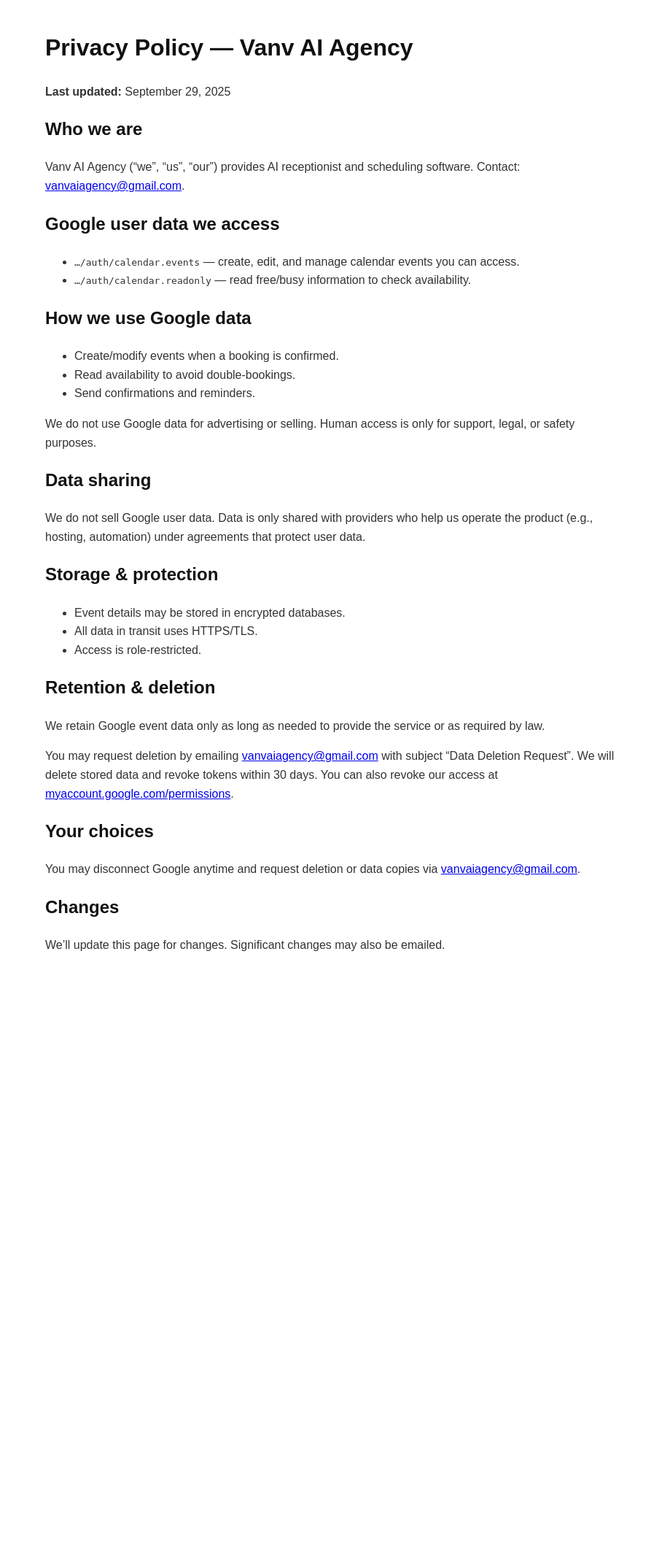
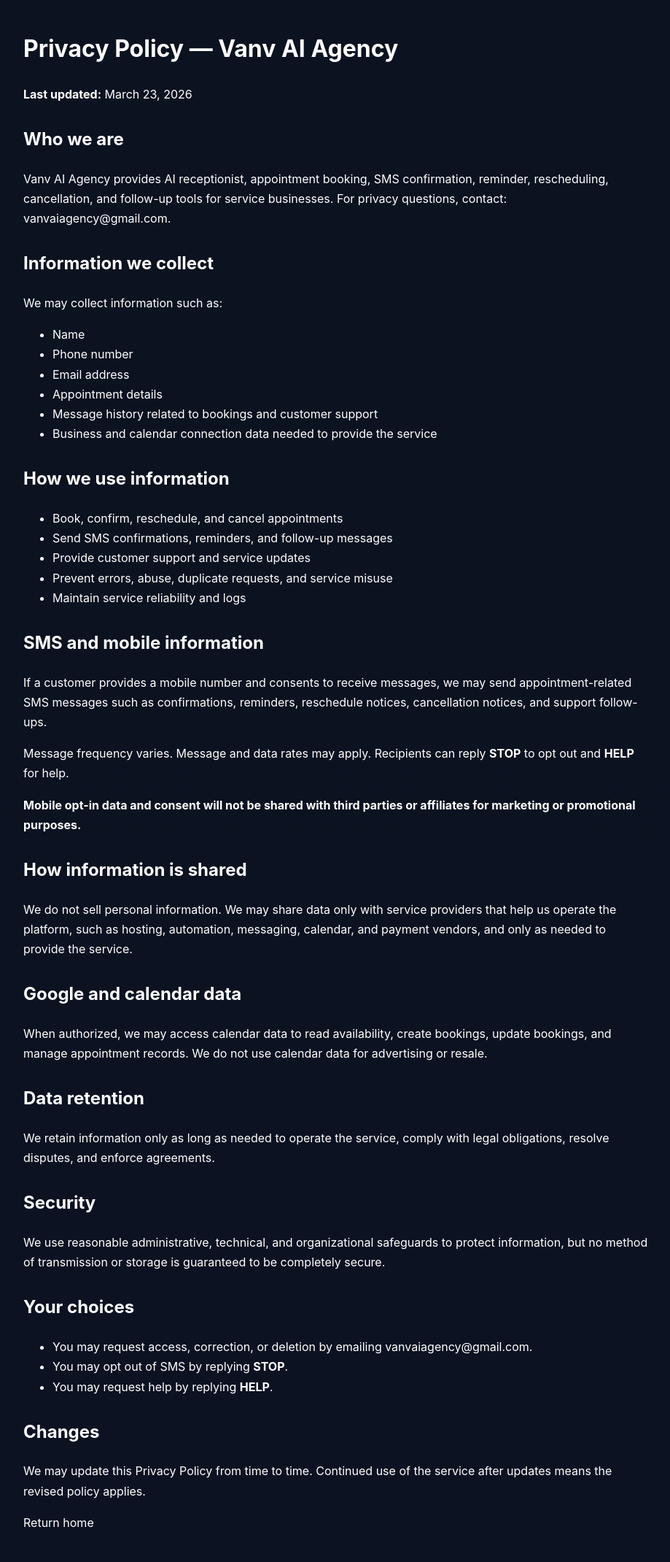
Before and after one commit to ProTmoney2231/vanv-ai-agency, a Flask app: page /privacy in a window 1280 px wide. Shown: the whole page at 73% size, without its empty margins (178-1097 px from the left). Before the commit the page ends 1303 px from the top, so only its background shows below. Run offline with Flask 3, Linux system fonts and the light colour scheme.

Commit message:
Update site for Twilio A2P compliance language

```diff
--- a/templates/privacy.html
+++ b/templates/privacy.html
@@ -1,52 +1,101 @@
-<!DOCTYPE html>
+<!doctype html>
 <html lang="en">
 <head>
-  <meta charset="UTF-8">
-  <title>Privacy Policy - Vanv AI Agency</title>
+  <meta charset="utf-8">
+  <meta name="viewport" content="width=device-width, initial-scale=1">
+  <title>Privacy Policy — Vanv AI Agency</title>
+  <link rel="stylesheet" href="{{ url_for('static', filename='site.css') }}">
   <style>
-    body { font-family: Arial, sans-serif; max-width: 800px; margin: 40px auto; line-height: 1.6; color: #333; }
-    h1, h2 { color: #111; }
+    .legal{max-width:900px;margin:40px auto;padding:0 20px;line-height:1.7}
+    .legal h1,.legal h2{margin-top:28px}
   </style>
 </head>
 <body>
+  <main class="legal">
     <h1>Privacy Policy — Vanv AI Agency</h1>
-  <p><strong>Last updated:</strong> September 29, 2025</p>
+    <p><strong>Last updated:</strong> March 23, 2026</p>
 
     <h2>Who we are</h2>
-  <p>Vanv AI Agency (“we”, “us”, “our”) provides AI receptionist and scheduling software. Contact: <a href="mailto:vanvaiagency@gmail.com">vanvaiagency@gmail.com</a>.</p>
+    <p>
+      Vanv AI Agency provides AI receptionist, appointment booking, SMS confirmation,
+      reminder, rescheduling, cancellation, and follow-up tools for service businesses.
+      For privacy questions, contact: <a href="mailto:vanvaiagency@gmail.com">vanvaiagency@gmail.com</a>.
+    </p>
 
-  <h2>Google user data we access</h2>
+    <h2>Information we collect</h2>
+    <p>We may collect information such as:</p>
     <ul>
-    <li><code>…/auth/calendar.events</code> — create, edit, and manage calendar events you can access.</li>
-    <li><code>…/auth/calendar.readonly</code> — read free/busy information to check availability.</li>
+      <li>Name</li>
+      <li>Phone number</li>
+      <li>Email address</li>
+      <li>Appointment details</li>
+      <li>Message history related to bookings and customer support</li>
+      <li>Business and calendar connection data needed to provide the service</li>
     </ul>
 
-  <h2>How we use Google data</h2>
+    <h2>How we use information</h2>
     <ul>
-    <li>Create/modify events when a booking is confirmed.</li>
-    <li>Read availability to avoid double-bookings.</li>
-    <li>Send confirmations and reminders.</li>
-  </ul>
-  <p>We do not use Google data for advertising or selling. Human access is only for support, legal, or safety purposes.</p>
-
-  <h2>Data sharing</h2>
-  <p>We do not sell Google user data. Data is only shared with providers who help us operate the product (e.g., hosting, automation) under agreements that protect user data.</p>
-
-  <h2>Storage & protection</h2>
-  <ul>
-    <li>Event details may be stored in encrypted databases.</li>
-    <li>All data in transit uses HTTPS/TLS.</li>
-    <li>Access is role-restricted.</li>
+      <li>Book, confirm, reschedule, and cancel appointments</li>
+      <li>Send SMS confirmations, reminders, and follow-up messages</li>
+      <li>Provide customer support and service updates</li>
+      <li>Prevent errors, abuse, duplicate requests, and service misuse</li>
+      <li>Maintain service reliability and logs</li>
     </ul>
 
-  <h2>Retention & deletion</h2>
-  <p>We retain Google event data only as long as needed to provide the service or as required by law.</p>
-  <p>You may request deletion by emailing <a href="mailto:vanvaiagency@gmail.com">vanvaiagency@gmail.com</a> with subject “Data Deletion Request”. We will delete stored data and revoke tokens within 30 days. You can also revoke our access at <a href="https://myaccount.google.com/permissions">myaccount.google.com/permissions</a>.</p>
+    <h2>SMS and mobile information</h2>
+    <p>
+      If a customer provides a mobile number and consents to receive messages,
+      we may send appointment-related SMS messages such as confirmations, reminders,
+      reschedule notices, cancellation notices, and support follow-ups.
+    </p>
+    <p>
+      Message frequency varies. Message and data rates may apply.
+      Recipients can reply <strong>STOP</strong> to opt out and <strong>HELP</strong> for help.
+    </p>
+    <p><strong>
+      Mobile opt-in data and consent will not be shared with third parties or affiliates for marketing or promotional purposes.
+    </strong></p>
+
+    <h2>How information is shared</h2>
+    <p>
+      We do not sell personal information. We may share data only with service providers
+      that help us operate the platform, such as hosting, automation, messaging, calendar,
+      and payment vendors, and only as needed to provide the service.
+    </p>
+
+    <h2>Google and calendar data</h2>
+    <p>
+      When authorized, we may access calendar data to read availability, create bookings,
+      update bookings, and manage appointment records. We do not use calendar data for
+      advertising or resale.
+    </p>
+
+    <h2>Data retention</h2>
+    <p>
+      We retain information only as long as needed to operate the service, comply with legal obligations,
+      resolve disputes, and enforce agreements.
+    </p>
+
+    <h2>Security</h2>
+    <p>
+      We use reasonable administrative, technical, and organizational safeguards to protect information,
+      but no method of transmission or storage is guaranteed to be completely secure.
+    </p>
 
     <h2>Your choices</h2>
-  <p>You may disconnect Google anytime and request deletion or data copies via <a href="mailto:vanvaiagency@gmail.com">vanvaiagency@gmail.com</a>.</p>
+    <ul>
+      <li>You may request access, correction, or deletion by emailing <a href="mailto:vanvaiagency@gmail.com">vanvaiagency@gmail.com</a>.</li>
+      <li>You may opt out of SMS by replying <strong>STOP</strong>.</li>
+      <li>You may request help by replying <strong>HELP</strong>.</li>
+    </ul>
 
     <h2>Changes</h2>
-  <p>We’ll update this page for changes. Significant changes may also be emailed.</p>
+    <p>
+      We may update this Privacy Policy from time to time. Continued use of the service after updates
+      means the revised policy applies.
+    </p>
+
+    <p><a href="/">Return home</a></p>
+  </main>
 </body>
 </html>
```
Also changed, not shown: templates/index.html (+87 -71 lines), templates/terms.html (+70 -24 lines). Lines whose indentation alone changed are shown as unchanged.
